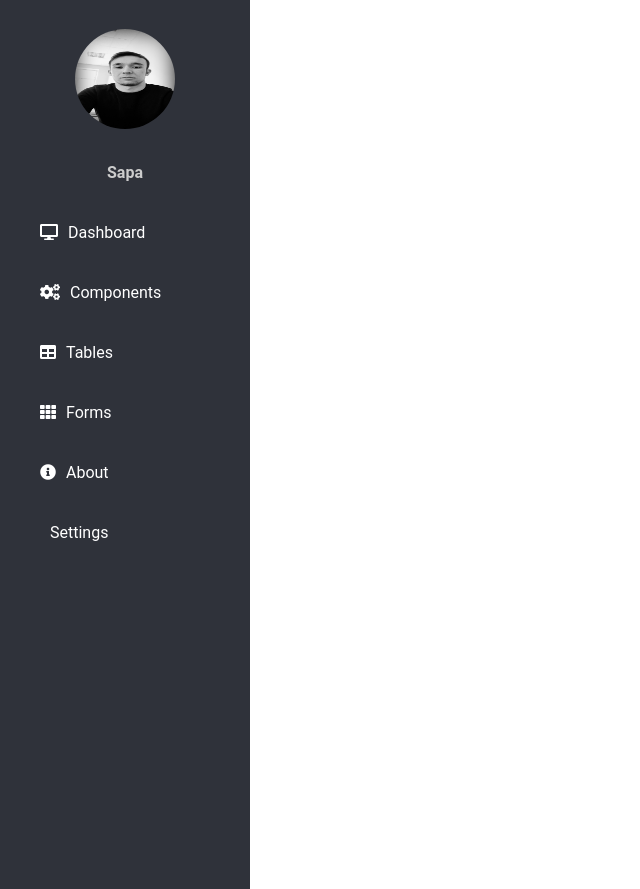
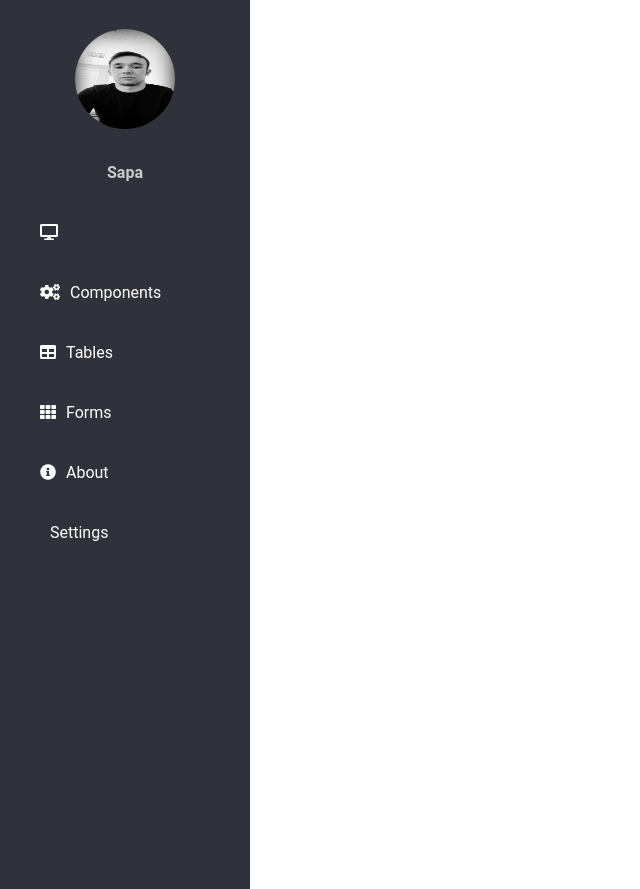
Before and after one commit to Sapa2019/port, a PHP site: page /app/admin/index.php in a window 1280 px wide. Shown: the part 71-960 px from the top of the page, without its empty margins (0-640 px from the left). Run offline with PHP 8.4, Linux system fonts and the light colour scheme.

Commit message:
change index

```diff
--- a/app/admin/index.php
+++ b/app/admin/index.php
@@ -30,7 +30,7 @@
  			<h4>Sapa</h4>
  		</center>
 
- 		<a href="#"><i class="fas fa-desktop"></i><span>Dashboard</span></a>
+ 		<a href="#"><i class="fas fa-desktop"></i><span></span></a>
  		<a href="#"><i class="fas fa-cogs"></i><span>Components</span></a>
  		<a href="#"><i class="fas fa-table"></i><span>Tables</span></a>
  		<a href="#"><i class="fas fa-th"></i><span>Forms</span></a>
@@ -39,6 +39,7 @@
  	</div>
 
  	<div class="content">
+
  	</div>
 
  </body>
```
